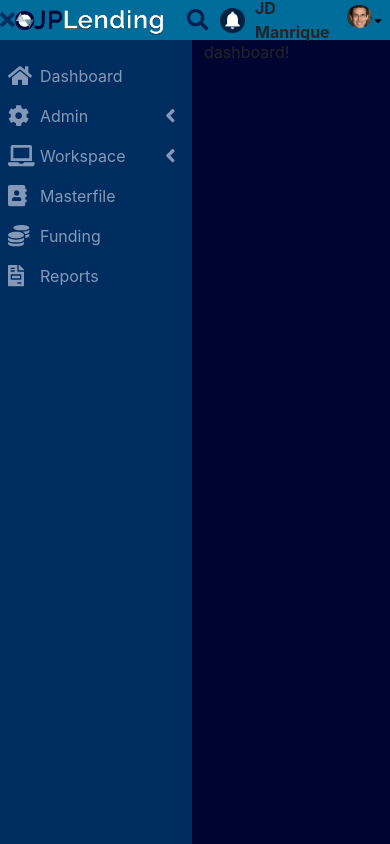
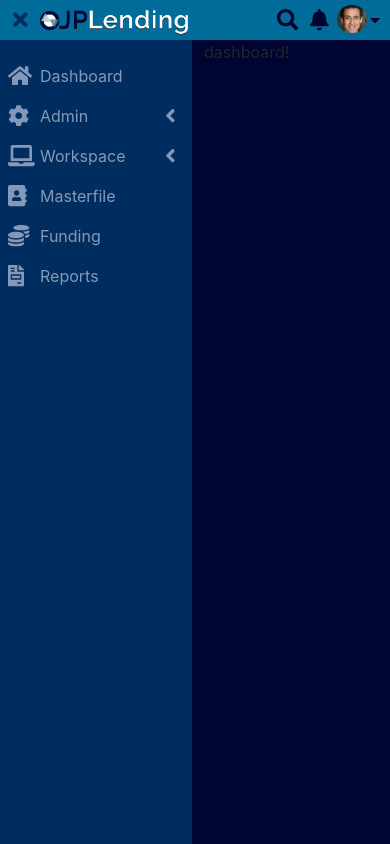
Before and after one commit to jdmanrique/myLendingApp, an Angular app in the folder myLendingApp-UI/: page /dashboard in a window 390 px wide. Built offline with nearby package versions, Linux system fonts and the light colour scheme.

Commit message:
Added responsive style for titlebar

```diff
--- a/myLendingApp-UI/src/app/layout/components/search/search.component.scss
+++ b/myLendingApp-UI/src/app/layout/components/search/search.component.scss
@@ -8,9 +8,17 @@
   position: relative;
   z-index: 1000;
 
+  fa-icon {
+    color: $custom-color-oxfordblue;
+    &:active {
+      color: $custom-color-royalbluedark;
+
+    }
+  }
+
   .searchbar-icon {
     fa-icon {
-      color: $custom-color-royalbluedark;
+      color: $custom-color-oxfordblue;
     }
   }
 }
@@ -24,7 +32,6 @@
     position: absolute;
     z-index: 1001;
     left: 17rem;
-    cursor: pointer;
   }
 }
 
--- a/myLendingApp-UI/src/app/layout/components/titlebar/titlebar.component.html
+++ b/myLendingApp-UI/src/app/layout/components/titlebar/titlebar.component.html
@@ -11,10 +11,10 @@
     <div class="titlebar-action-container">
       <app-search></app-search>
       <div class="user-notif">
-        <span class="user-notif-icon"></span>
+        <fa-icon [icon]="'bell'" size="lg"></fa-icon>
       </div>
       <div class="user-name"><b>JD Manrique</b></div>
       <span class="user-logo"></span>
-      <span class="caret"></span>
+      <fa-icon [icon]="'caret-down'"></fa-icon>
     </div>
 </div>
--- a/myLendingApp-UI/src/styles/_global.scss
+++ b/myLendingApp-UI/src/styles/_global.scss
@@ -1,3 +1,7 @@
 body {
     height: 100vh
 }
+
+fa-icon {
+    cursor: pointer;
+}
--- a/myLendingApp-UI/src/styles/_variables.scss
+++ b/myLendingApp-UI/src/styles/_variables.scss
@@ -7,7 +7,6 @@
     background-size: 100%;
     width: 20px;
     height: 20px;
-    cursor: pointer;
     display: inline-block;
     vertical-align: middle;
     background-repeat: no-repeat;
--- a/myLendingApp-UI/src/styles/navigation/_sidebar.scss
+++ b/myLendingApp-UI/src/styles/navigation/_sidebar.scss
@@ -16,7 +16,6 @@ app-sidebar {
         }
         .sidebar-nav-icon {
           color: $custom-color-shadowblue;
-          cursor: pointer;
         }
 
         .sidebar-nav {
--- a/myLendingApp-UI/src/styles/navigation/_titlebar.scss
+++ b/myLendingApp-UI/src/styles/navigation/_titlebar.scss
@@ -17,6 +17,10 @@ app-titlebar {
     justify-content: space-between;
     flex-basis: 50px;
 
+    fa-icon:active {
+      color: $custom-color-royalbluedark;
+    }
+
     .titlebar-menutoggle-container {
       justify-content: center;
       width: 2.5rem;
@@ -26,7 +30,6 @@ app-titlebar {
 
       .titlebar-menutoggle-icon {
         color: $custom-color-prussianblue;
-        cursor: pointer;
       }
     }
 
@@ -59,20 +62,14 @@ app-titlebar {
         @extend %titlebar-container;
         padding-left: 10px;
         padding-right: 10px;
+        color: $custom-color-oxfordblue;
 
         .user-notif {
-          .user-notif-icon {
-            @extend %icon-image;
-            width: 25px;
-            height: 25px;
-            background-image: url("../assets/icons/nav/notifications.png");
-            &.active {
-              background-image: url("../assets/icons/nav/notifications-active.png");
-            }
-          }
+          margin: 0 .5rem 0 0;
         }
+
         .user-name {
-          margin: 0px 10px 0px 10px;
+          margin: 0 .5rem 0 0;
         }
 
         .user-logo {
@@ -80,16 +77,13 @@ app-titlebar {
           width: 30px;
           height: 30px;
           background-image: url("../assets/icons/nav/face.png");
-        }
-        .caret {
-          @extend %icon-image;
-          background-image: url("../assets/icons/nav/user-caret.png");
-          width: 15px;
-          height: 15px;
-          margin-top: 5px;
+          margin-right: .2rem;
         }
     }
+}
 
-
-
+@include media-breakpoint-down(sm) {
+  .user-name {
+    display: none;
+  }
 }
```
Also changed, not shown: myLendingApp-UI/src/app/shared/icons/icons.font-awesome-solid.ts (+6 -2 lines).
